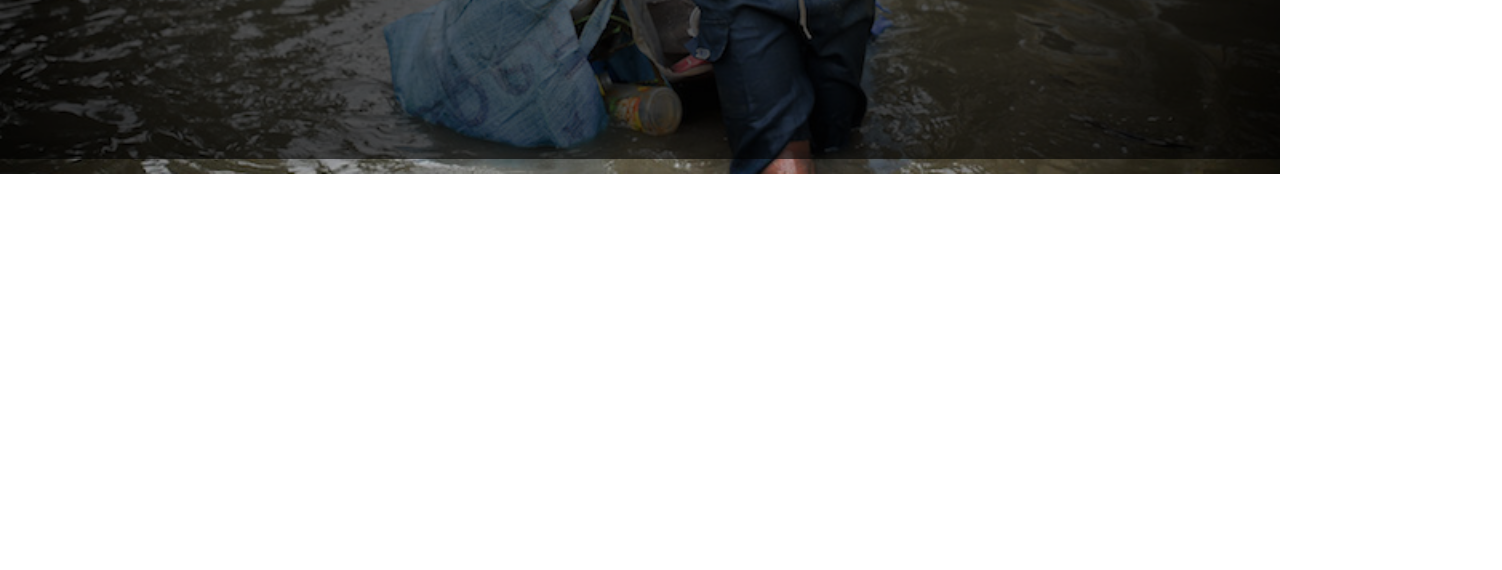
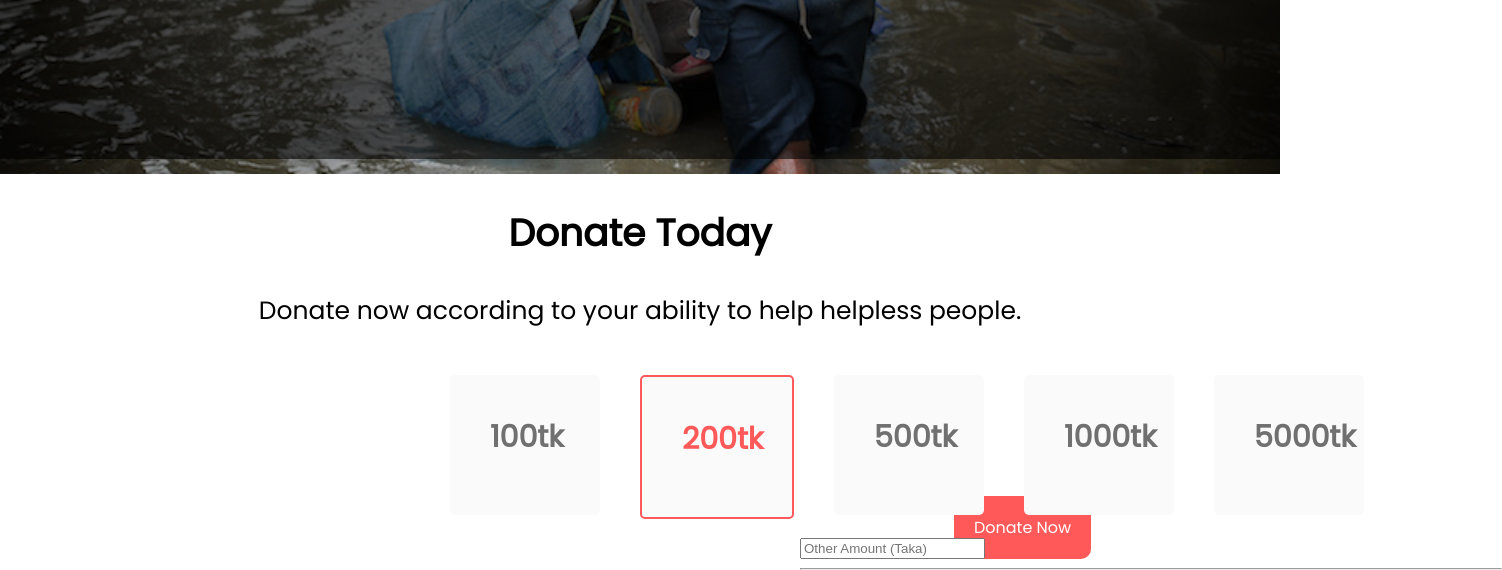
Before and after one commit to sajibshikder1/donate-site, a plain HTML site: page index.html in a window 1280 px wide. Shown: the part 626-1196 px from the top of the page, 1502 px wide, since content can reach past the window. Before the commit the page ends 800 px from the top, so only its background shows below. Drawn offline with Linux system fonts and the light colour scheme.

Commit message:
placeholder

```diff
--- a/index.html
+++ b/index.html
@@ -18,5 +18,35 @@
           <a class=" link-button"href="#">Donate now</a>
         </div>
       </div>
+      <section>
+        <div class="donate-today">
+         <h1> Donate Today</h1>
+         <P>Donate now according to your ability to help helpless people.</P>
+        </div>
+ </section>
 
+
+        <div class="container">
+          <h1>100tk</h1>
+        </div>
+        <div id="orange"class="container">
+          <h1>200tk</h1>
+        </div>
+        <div class="container">
+          <h1>500tk</h1>
+        </div>
+        <div class="container">
+          <h1>1000tk</h1>
+        </div>
+        <div class="container">
+          <h1>5000tk</h1>
+
+        </div>
+        <form class="type-box">
+          <input typex="text" placeholder="Other Amount (Taka)">
+          <hr>
+        </form>
+        <a class="link-button" href="#">Donate Now</a>
+      </body>
 </html>
+</html>
--- a/style.css
+++ b/style.css
@@ -1,7 +1,7 @@
 body{
   font-family: 'Poppins', sans-serif;
   justify-content: center;
-  display:flex;
+
   margin:0;
 
 
@@ -33,3 +33,51 @@ body{
   color:white;
   border-radius: 10px;
 }
+.donate-today{
+  text-align: center;
+  font-size: 25px;
+}
+.container{
+  width: 150px;
+  height: 140px;
+  float: left;
+  left:430px;
+  margin:20px;
+  background-color: #fafafa;
+  position: relative;
+  align-items: center;
+  border-radius: 5px;
+}
+.container h1{
+  color:#707070;
+  margin:40px;
+  font-size: 30px;
+  position: absolute;
+  text-align: center;
+  padding-right: 10px;
+}
+#orange{
+  border:2px solid #ff5959;
+}
+
+#orange h1{
+  color:#ff5959;
+}
+.type-box{
+  width: 150px;
+  height:150px;
+  margin-bottom: auto;
+  padding-left: 800px;
+  padding-top: 10px;
+  border: 10px sold grey;
+  position:relative;
+  align-items: center;
+  border-style: none;
+}
+hr{
+  width:600px;
+  color: #fafafa;
+  align-items: center;
+  position: relative;
+  padding-left:100px;
+}
```
